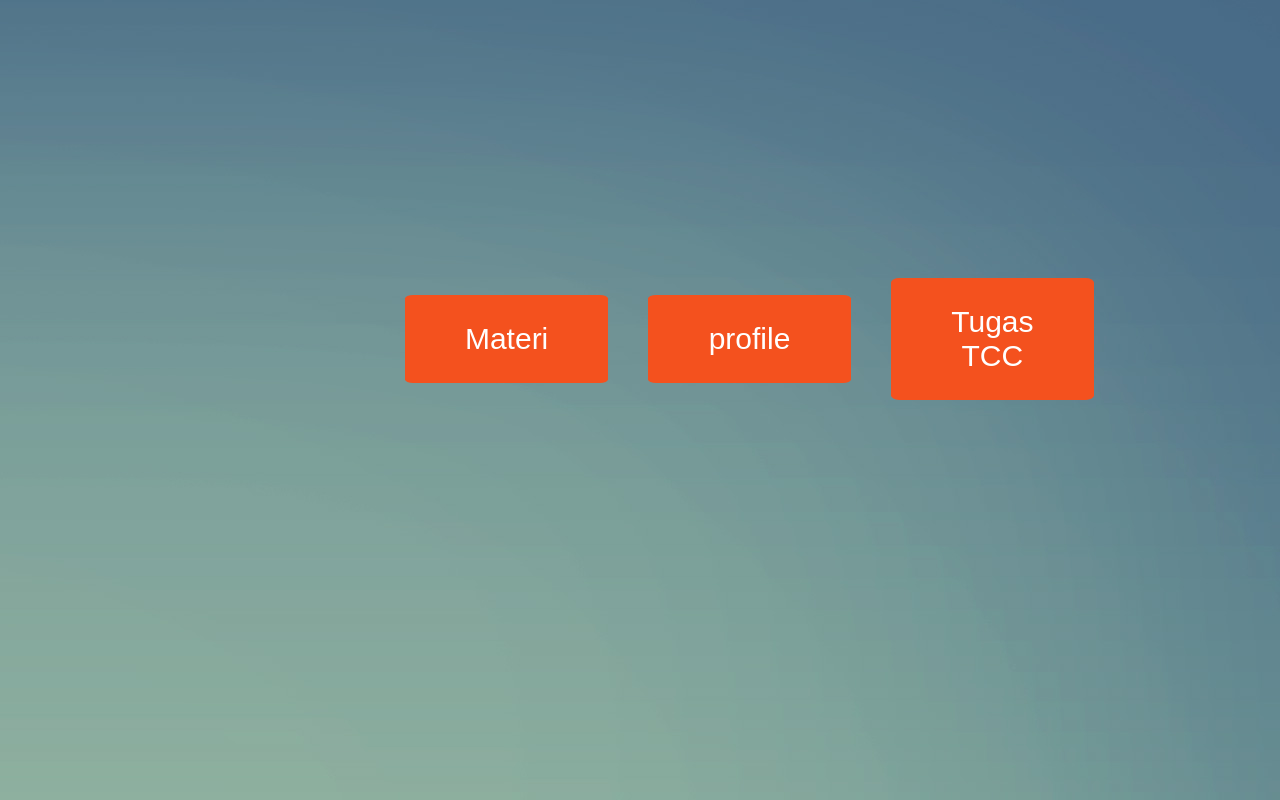
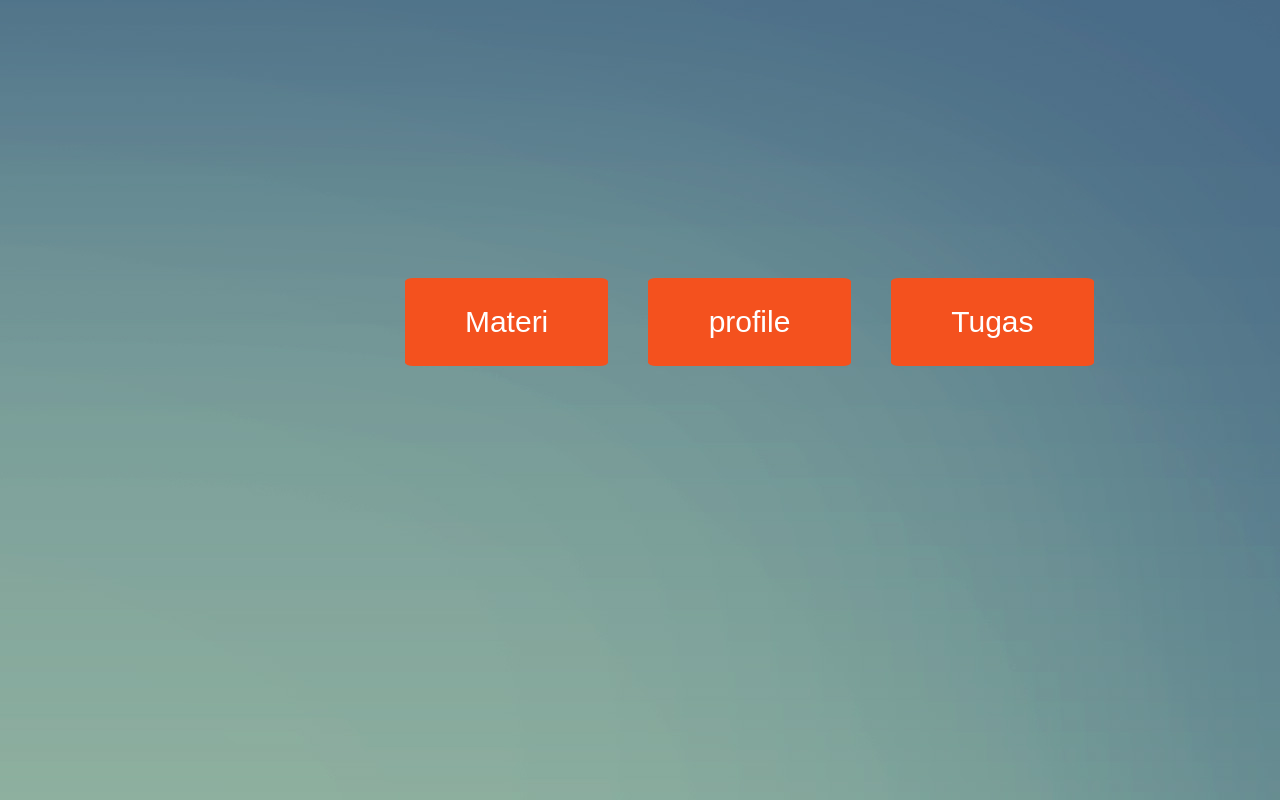
Before and after one commit to amanualt/amanualt.github.io, a plain HTML site: page index.html in a window 1280 px wide. Drawn offline with Linux system fonts and the light colour scheme.

Commit message:
Update index.html

```diff
--- a/index.html
+++ b/index.html
@@ -64,7 +64,7 @@ a:link, a:visited {
 <div class="b">
   <button class="button" style="vertical-align:middle"><a href="materi.html"><span>Materi </span></a></button>
   <button class="button" style="vertical-align:middle"><a href="profile/index.html"><span>profile </span></a></button>
-  <button class="button" style="vertical-align:middle"><a href="tugas.html"><span>Tugas TCC</span></a></button>
+  <button class="button" style="vertical-align:middle"><a href="tugas.html"><span>Tugas</span></a></button>
 </div>
 
 </body>
```
